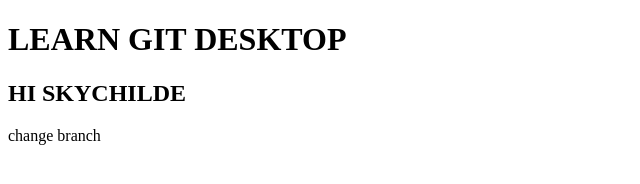
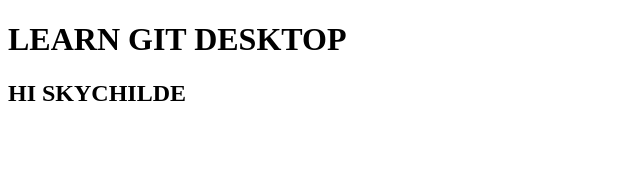
Before and after one commit to napat1999/git-desktop, a plain HTML site: page index.html in a window 1280 px wide. Shown: the whole page, without its empty margins (0-640 px from the left). Drawn offline with Linux system fonts and the light colour scheme.

Commit message:
Revert "Merge pull request #2 from napat1999/third_branch"
This reverts commit b88c00ee5c7648f6c073a293f6a9efa81b9d114d, reversing
changes made to e9b5cb9df720922daddda1a597b7b411ae36a9a6.

```diff
--- a/index.html
+++ b/index.html
@@ -13,9 +13,5 @@
         <h2> HI SKYCHILDE
 
         </h2>
-
-        <footer>
-            change branch
-        </footer>
 </body>
 </html>
```
